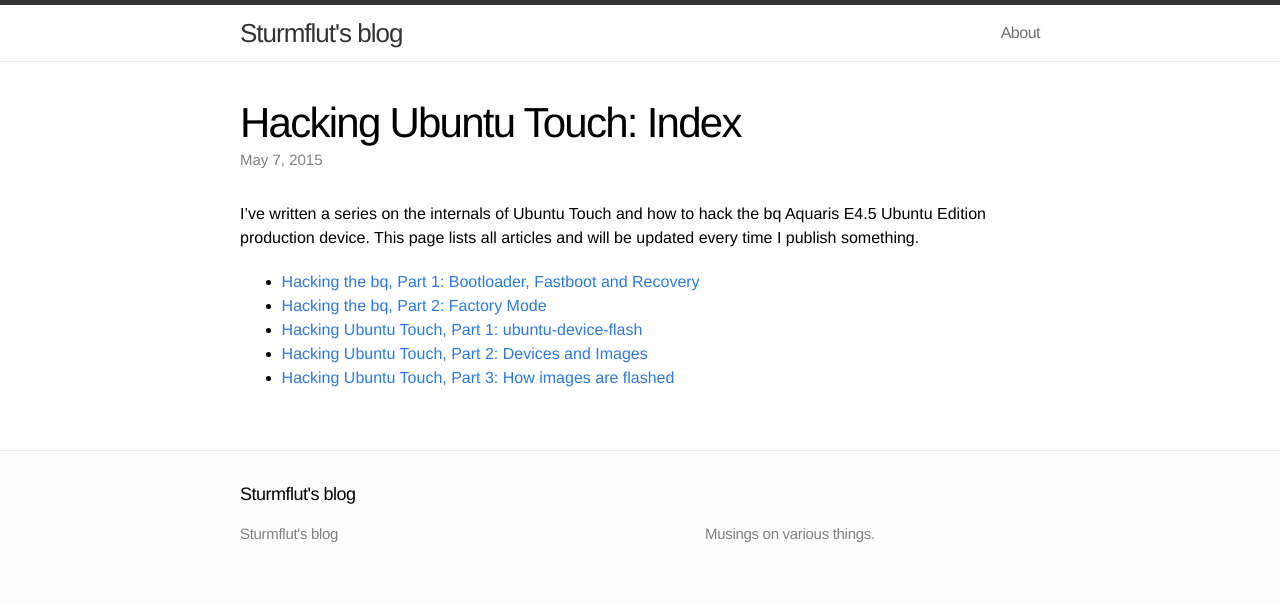
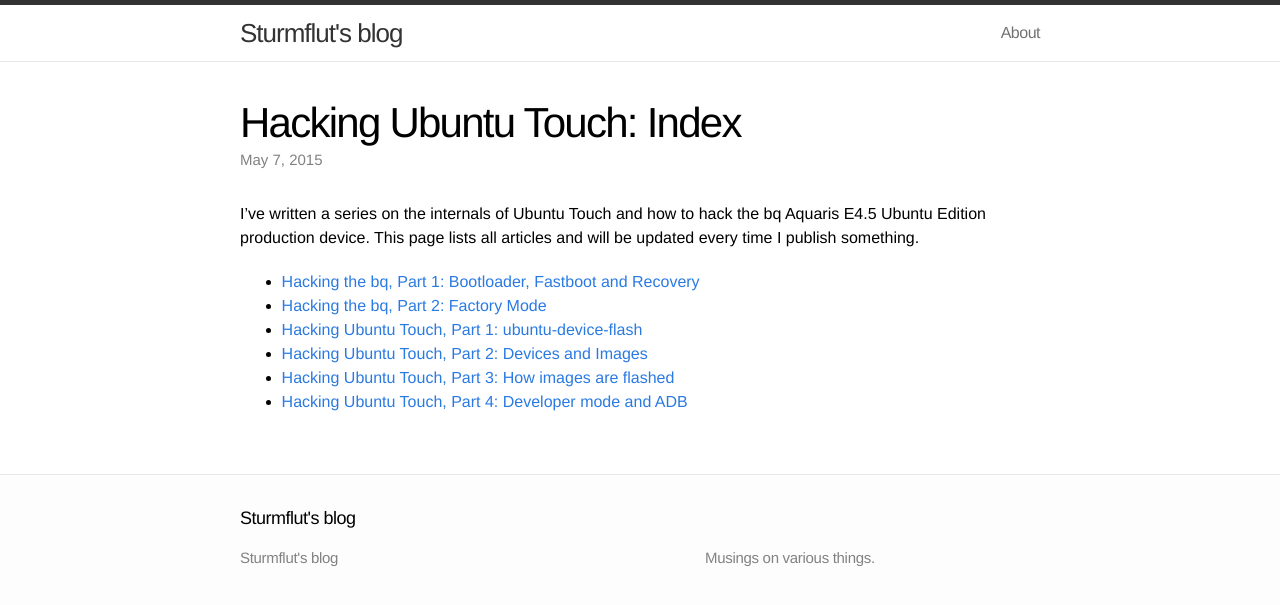
Before and after one commit to Sturmflut/sturmflut.github.io, a Jekyll site: the page built from _posts/2015-05-07-hacking-ubuntu-touch-index.markdown, in a window 1280 px wide. Shown: the top 605 px of the page. Built offline with Jekyll 4.4.1, drawn with Linux system fonts in a browser that asks for light colours.

Commit message:
Update Index

```diff
--- a/_posts/2015-05-07-hacking-ubuntu-touch-index.markdown
+++ b/_posts/2015-05-07-hacking-ubuntu-touch-index.markdown
@@ -17,3 +17,5 @@ I've written a series on the internals of Ubuntu Touch and how to hack the bq Aq
 * [Hacking Ubuntu Touch, Part 2: Devices and Images]({% post_url 2015-05-06-hacking-ubuntu-touch-part-2-devices-and-images %})
 
 * [Hacking Ubuntu Touch, Part 3: How images are flashed]({% post_url 2015-05-06-hacking-ubuntu-touch-part-3-how-images-are-flashed %})
+
+* [Hacking Ubuntu Touch, Part 4: Developer mode and ADB]({% 2015-05-08-hacking-ubuntu-touch-part-4-developer-mode-and-ADB %})
```
